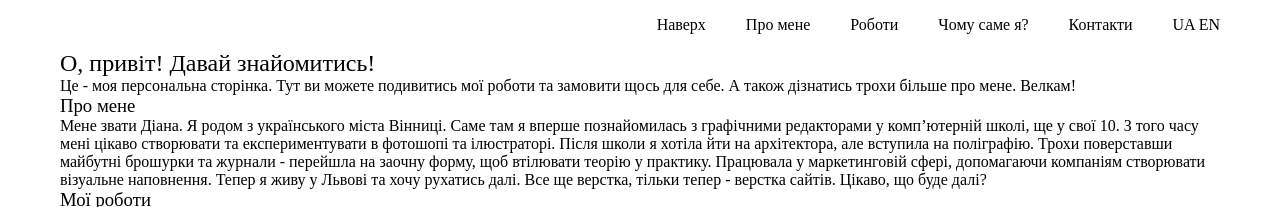
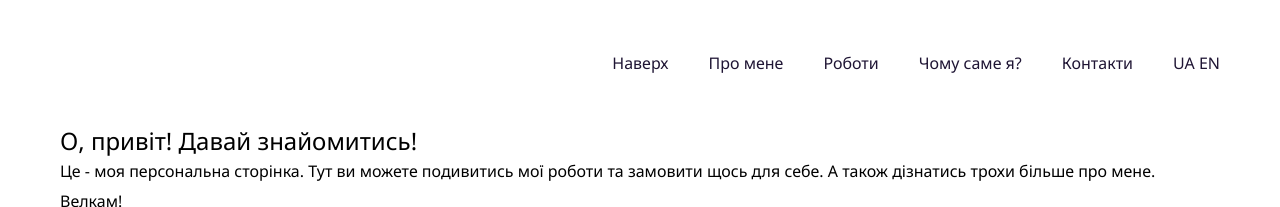
Before and after one commit to electrixky/designer-portfolio, a website built with webpack: page index.html in a window 1280 px wide. Shown: the top 207 px of the page. Built offline with nearby package versions, Linux system fonts and the light colour scheme; a web font is replaced by a local one.

Commit message:
header styling

```diff
--- a/index.html
+++ b/index.html
@@ -18,6 +18,10 @@
   <link rel="icon" href="/icon.svg" type="image/svg+xml">
   <link rel="apple-touch-icon" href="icon.png">
 
+  <link rel="preconnect" href="https://fonts.googleapis.com">
+  <link rel="preconnect" href="https://fonts.gstatic.com" crossorigin>
+  <link href="https://fonts.googleapis.com/css2?family=Noto+Sans:ital,wght@0,100..900;1,100..900&family=Solway:wght@300;400;500;700;800&display=swap" rel="stylesheet">
+
   <link rel="manifest" href="site.webmanifest">
   <meta name="theme-color" content="#fafafa">
 </head>
@@ -28,11 +32,11 @@
     <nav class="header__nav">
       <ul class="header__list">
         <li class="header__item"><a href="#" class="header__link">Наверх</a></li>
-        <li><a href="#about-me">Про мене</a></li>
-        <li><a href="#my-works">Роботи</a></li>
-        <li><a href="#why-me">Чому саме я?</a></li>
-        <li><a href="#contact">Контакти</a></li>
-        <li><a href="#">UA EN</a></li>
+        <li class="header__item"><a href="#about-me"  class="header__link">Про мене</a></li>
+        <li class="header__item"><a href="#my-works"  class="header__link">Роботи</a></li>
+        <li class="header__item"><a href="#why-me"  class="header__link">Чому саме я?</a></li>
+        <li class="header__item"><a href="#contact"  class="header__link">Контакти</a></li>
+        <li class="header__item"><a href="#"  class="header__link">UA EN</a></li>
       </ul>
     </nav>
   </div>
--- a/src/scss/base/_reset.scss
+++ b/src/scss/base/_reset.scss
@@ -16,6 +16,10 @@ ul, ol {
 a {
   text-decoration: none;
   color: inherit;
+}
+
+a:hover {
+  cursor: pointer;
 }
 
 table {
--- a/src/scss/base/_typography.scss
+++ b/src/scss/base/_typography.scss
@@ -0,0 +1,8 @@
+body {
+  font-family: "Noto Sans", serif;
+  font-size: 1rem;
+  font-weight: 400;
+  line-height: 30px;
+  text-underline-position: from-font;
+  text-decoration-skip-ink: none;
+}
--- a/src/scss/components/_header.scss
+++ b/src/scss/components/_header.scss
@@ -1,5 +1,5 @@
 .header {
-  padding: 1rem 2rem;
+  padding: 3rem 0;
 
   &__list {
     display: flex;
@@ -7,7 +7,7 @@
     gap: 40px;
   }
 
-  &__item {
-
+  &__link {
+    color: #1F1534;
   }
 }
```
